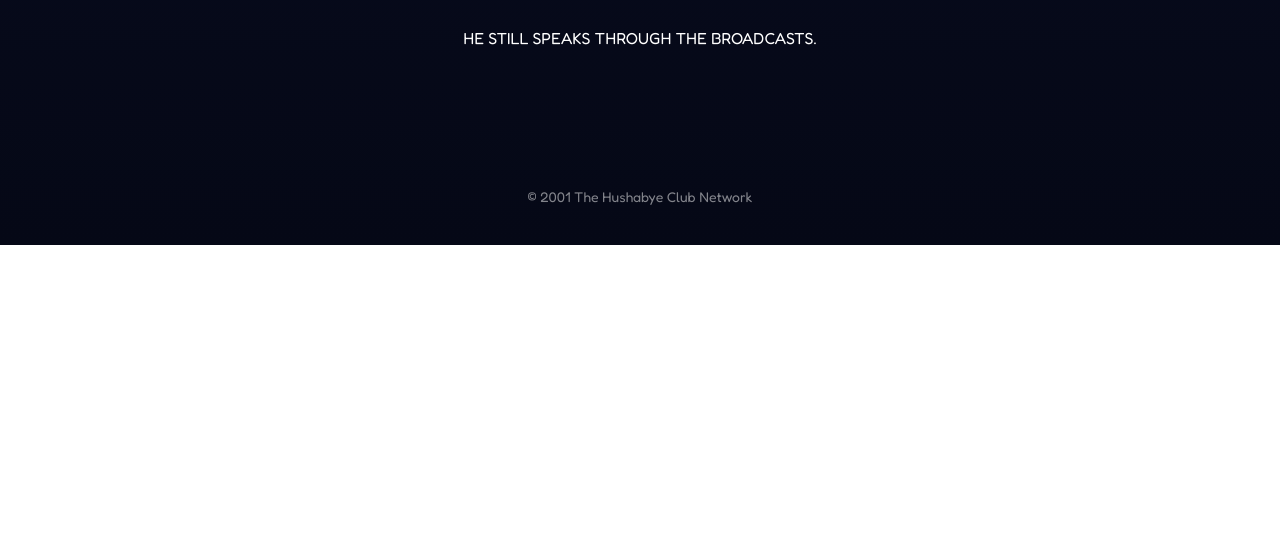
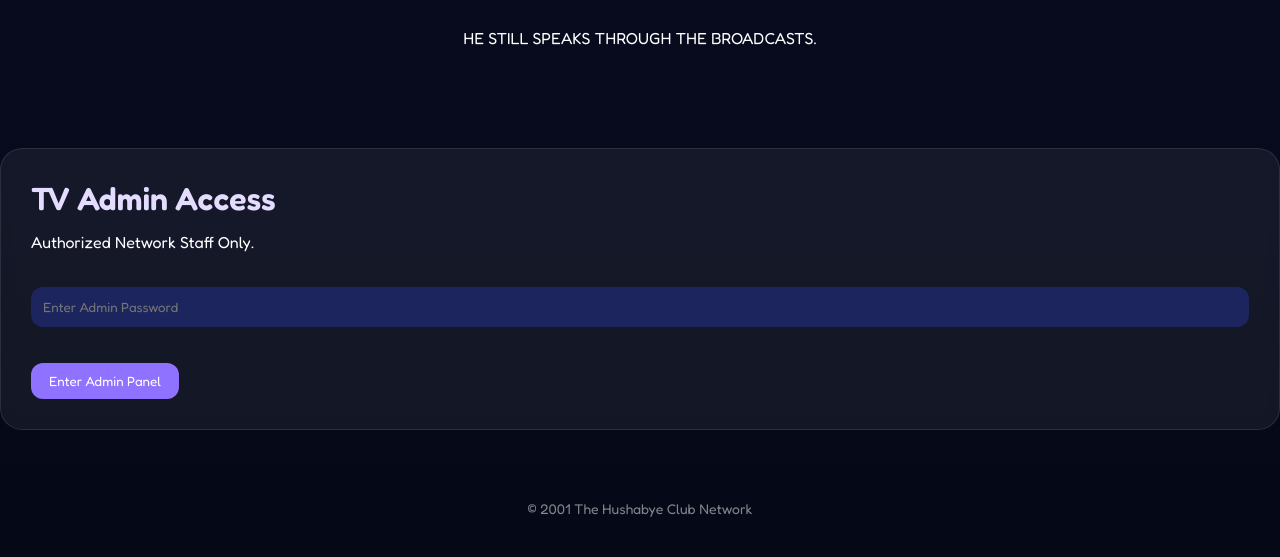
Before and after one commit to bradyrudibaugh60-ops/TheHushabyeClub, a plain HTML site: page index.html in a window 1280 px wide. Shown: the part 2721-3278 px from the top of the page. Before the commit the page ends 2966 px from the top, so only its background shows below. Drawn offline with Linux system fonts and the light colour scheme.

Commit message:
Implement TV Admin access in index.html
Added TV Admin access section with password input.

```diff
--- a/index.html
+++ b/index.html
@@ -342,6 +342,36 @@ Access Recording
 </div>
 
 </div>
+<!-- TV ADMIN PASSWORD -->
+
+<div class="card">
+
+<h2>
+TV Admin Access
+</h2>
+
+<p>
+Authorized Network Staff Only.
+</p>
+
+<br>
+
+<input
+type="password"
+id="tvAdminPassword"
+placeholder="Enter Admin Password">
+
+<br><br>
+
+<button
+class="watch-btn"
+onclick="checkTVAdmin()">
+
+Enter Admin Panel
+
+</button>
+
+</div>
 
 <!-- FOOTER -->
 
```
